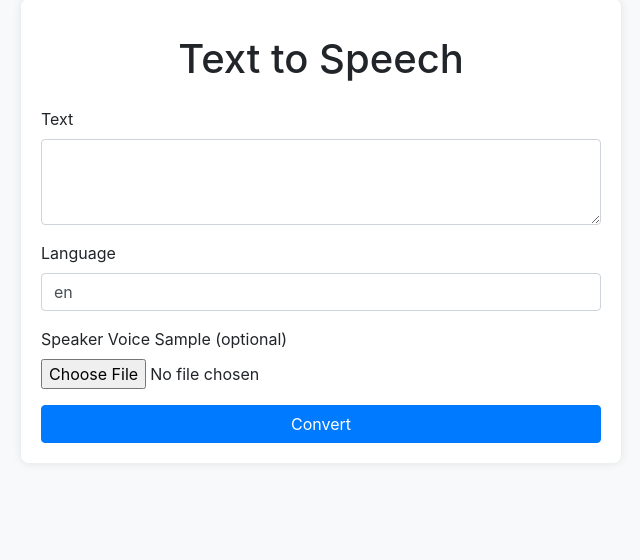
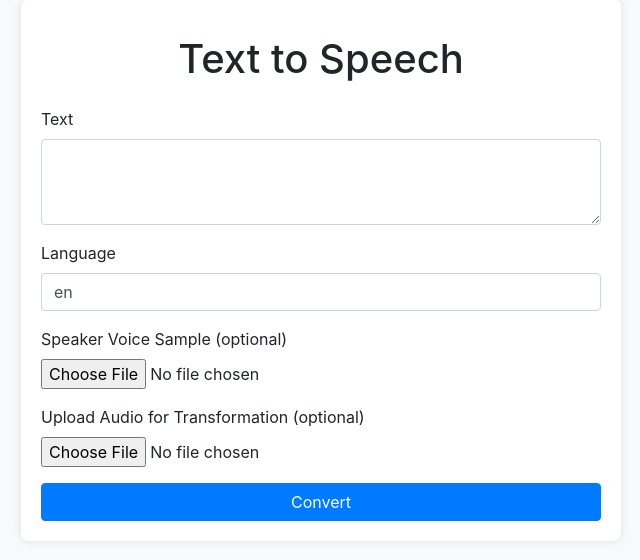
Before and after one commit to Ankit-Roy-CSE/Voice-Transformer, a Flask app: page / in a window 1280 px wide. Shown: the part 51-611 px from the top of the page, without its empty margins (319-959 px from the left). Run offline with Flask 3, Linux system fonts and the light colour scheme; some libraries are stand-ins or nearby versions.

Commit message:
Added Audio File Upload for Web Interface

```diff
--- a/app.py
+++ b/app.py
@@ -1,7 +1,9 @@
+# app.py
 from flask import Flask, render_template, request, send_file, redirect, url_for, flash
 from werkzeug.utils import secure_filename
 import os
 from main import process_tts
+from vocalshift import vocal_shift
 
 app = Flask(__name__)
 app.secret_key = 'supersecretkey'
@@ -16,8 +18,9 @@ app.config['OUTPUT_FOLDER'] = OUTPUT_FOLDER
 def index():
     if request.method == 'POST':
         text = request.form.get('text')
-        # language = request.form.get('language', 'en')
+        language = request.form.get('language', 'en')
         speaker_file = request.files.get('speaker')
+        audio_file = request.files.get('audio')
         output_filename = 'output.wav'
         output_path = os.path.join(app.config['OUTPUT_FOLDER'], output_filename)
 
@@ -27,15 +30,31 @@ def index():
             speaker_path = os.path.join(app.config['UPLOAD_FOLDER'], speaker_filename)
             speaker_file.save(speaker_path)
 
-        if not text:
-            flash('Text is required!', 'danger')
-            return redirect(url_for('index'))
+        if audio_file:
+            audio_filename = secure_filename(audio_file.filename)
+            audio_path = os.path.join(app.config['UPLOAD_FOLDER'], audio_filename)
+            audio_file.save(audio_path)
 
-        success = process_tts(text, output_path, speaker_path)
+            success = vocal_shift(
+                input_audio=audio_path,
+                output_audio=output_path,
+                stt_model_size='base',
+                speaker=speaker_path,
+                effect=None,
+                effect_level=1.0
+            )
+        else:
+            if not text:
+                flash('Text is required!', 'danger')
+                return redirect(url_for('index'))
+
+            # Perform TTS conversion using main.py
+            success = process_tts(text, output_path, speaker_path, language)
+
         if success:
             return redirect(url_for('download_file', filename=output_filename))
         else:
-            flash('TTS conversion failed', 'danger')
+            flash('Conversion failed', 'danger')
             return redirect(url_for('index'))
 
     return render_template('index.html')
--- a/templates/index.html
+++ b/templates/index.html
@@ -29,7 +29,7 @@
         <form method="post" enctype="multipart/form-data" id="tts-form">
             <div class="form-group">
                 <label for="text">Text</label>
-                <textarea class="form-control" id="text" name="text" rows="3" required></textarea>
+                <textarea class="form-control" id="text" name="text" rows="3"></textarea>
             </div>
             <div class="form-group">
                 <label for="language">Language</label>
@@ -38,6 +38,10 @@
             <div class="form-group">
                 <label for="speaker">Speaker Voice Sample (optional)</label>
                 <input type="file" class="form-control-file" id="speaker" name="speaker">
+            </div>
+            <div class="form-group">
+                <label for="audio">Upload Audio for Transformation (optional)</label>
+                <input type="file" class="form-control-file" id="audio" name="audio">
             </div>
             <button type="submit" class="btn btn-primary btn-block">Convert</button>
         </form>
--- a/vocalshift.py
+++ b/vocalshift.py
@@ -30,8 +30,10 @@ def vocal_shift(input_audio, output_audio, stt_model_size='base', speaker=None,
 
     if success:
         print(f"Audio saved to: {output_audio}")
+        return True
     else:
         print("Conversion failed")
+        return False
 
 def main():
     parser = create_vocalshift_cli()
```
Also changed, not shown: 1 other file.
